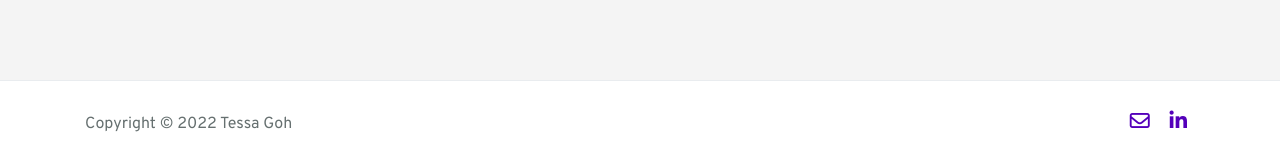
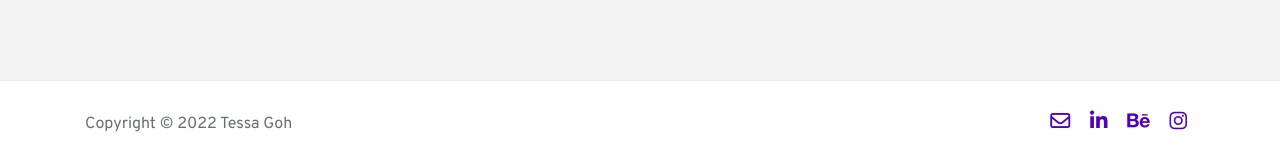
Before and after one commit to tgsy/tgsy.github.io, a Jekyll site: the page built from index.html, in a window 1280 px wide and 900 px high, scrolled down 1148 px. Shown: the part 732-897 px from the top of the window. Built offline with Jekyll 4.4.1, drawn with Linux system fonts in a browser that asks for light colours; nearby versions of some CDN libraries; the list of posts is cut into pages by our own code; comment, search, counter and statistics services are not loaded.

Commit message:
added behance and instagram links

```diff
--- a/_layouts/default.html
+++ b/_layouts/default.html
@@ -60,16 +60,8 @@
         <!-- i removed it -->
 	</noscript>
 
-<!-- Begin Sidebar Navigation
+<!-- Begin Navigation
 ================================================== -->
-
-<!-- <div class="sidebar">
-</div>    -->
-<!-- <div class="nav-icon">
-    <div class="hamburger-bar"></div>
-</div>
-<div id="blackover-nav" class="blackover"></div> -->
-
 <div class="nav-container sticky-top">
     <nav id="menu" class="navbar navbar-expand-lg navbar-light bg-light" >
         <a class="navbar-brand" href="{{ site.baseurl }}/">
@@ -79,12 +71,10 @@
             <span class="nav-icon" onclick="openNav()">
                 <div class="hamburger-bar"></div>
             <span>
-            <!-- <span class="navbar-toggler-icon"></span> -->
         </button>
 
         <div class="navbar-collapse collapse justify-content-end" id="navbarToggler">
         <ul class="navbar-nav ">
-            <!-- <h3>Navigation</h3> -->
             <li class="nav-item">
                 <a class="nav-link" href="{{ site.baseurl }}/">Works <span class="sr-only">(current)</span></a>
             </li>
@@ -181,6 +171,15 @@
                 <a class="m-2" target="_blank" href="https://www.linkedin.com/in/tessagoh/" rel="noopener noreferrer">
                     <i class="fa-brands fa-linkedin-in"></i>
                 </a>
+
+                <a class="m-2" target="_blank" href="https://www.behance.net/tgsy" rel="noopener noreferrer">
+                    <i class="fa-brands fa-behance"></i>
+                </a>
+
+                <a class="m-2" target="_blank" href="https://instagram.com/snappytoons?igshid=YmMyMTA2M2Y=" rel="noopener noreferrer">
+                    <i class="fa-brands fa-instagram"></i>
+                </a>
+
             </div>
         </div>
     </div>
--- a/assets/js/theme.js
+++ b/assets/js/theme.js
@@ -84,19 +84,26 @@ setTimeout(function(){
 // });
 
 // // Open/close navigation when clicked .nav-icon
-$(document).ready(function(){
-	$('.nav-icon').click(function(){
-		$('.nav-icon').toggleClass('active');
-	});
-	// $(".nav-icon").click(function(){
-	// 	$("#menu").toggleClass('active');
-	// });
-	// $(".nav-icon").click(function(){
-	// 	$("#blackover-nav").toggleClass('active');
-	// });
-	// $(".nav-icon").click(function(){
-	// 	$("body").toggleClass('active-side');
-	// });
+// $(document).ready(function(){
+// 	$('.nav-icon').click(function(){
+// 		$('.nav-icon').toggleClass('active');
+// 	});
+// 	//ignore this section
+// 	// $(".nav-icon").click(function(){
+// 	// 	$("#menu").toggleClass('active');
+// 	// });
+// 	// $(".nav-icon").click(function(){
+// 	// 	$("#blackover-nav").toggleClass('active');
+// 	// });
+// 	// $(".nav-icon").click(function(){
+// 	// 	$("body").toggleClass('active-side');
+// 	// });
+// });
+
+var navicon = $('.nav-icon');
+
+navicon.on('click', function(e) {
+	navicon.toggleClass('active');
 });
 
 // $(document).ready(function(){
@@ -199,10 +206,10 @@ $(window).scroll(function() {
 	}
   });
 
-  btn.on('click', function(e) {
+btn.on('click', function(e) {
 	e.preventDefault();
 	$('html, body').animate({scrollTop:0}, 300);
-  });
+});
 
 
 // $(document).ready(function(){
```
Also changed, not shown: assets/css/theme.scss (+0 -39 lines), 14 other files.
